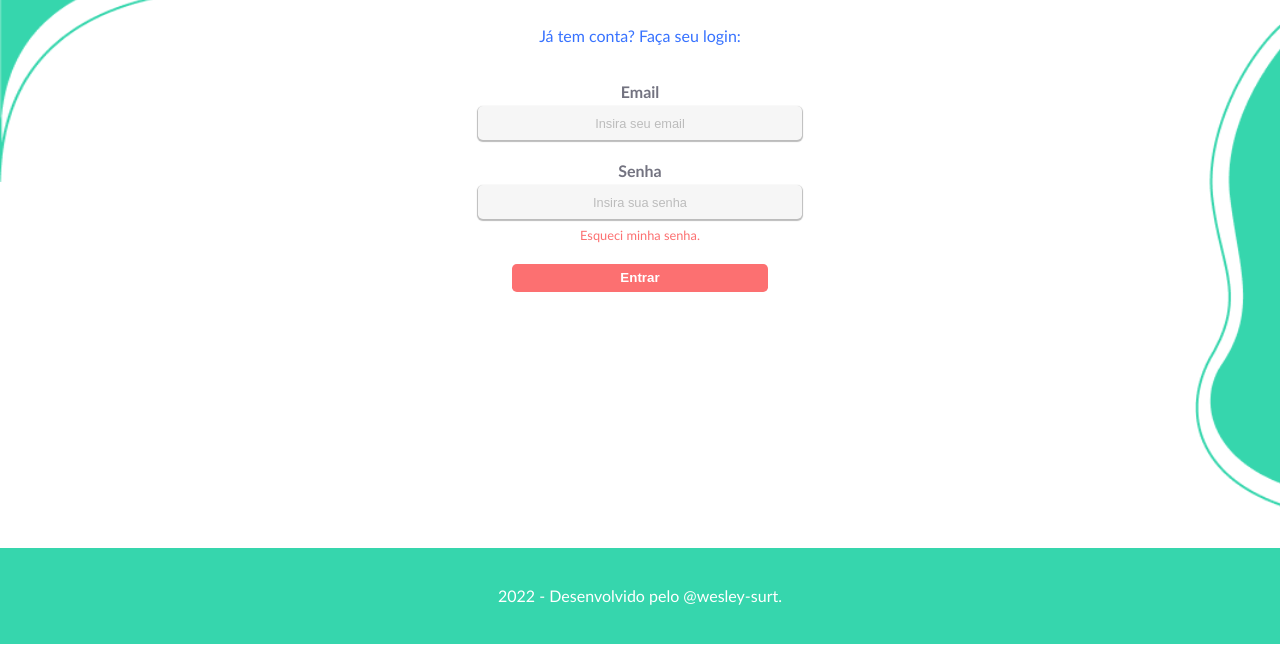
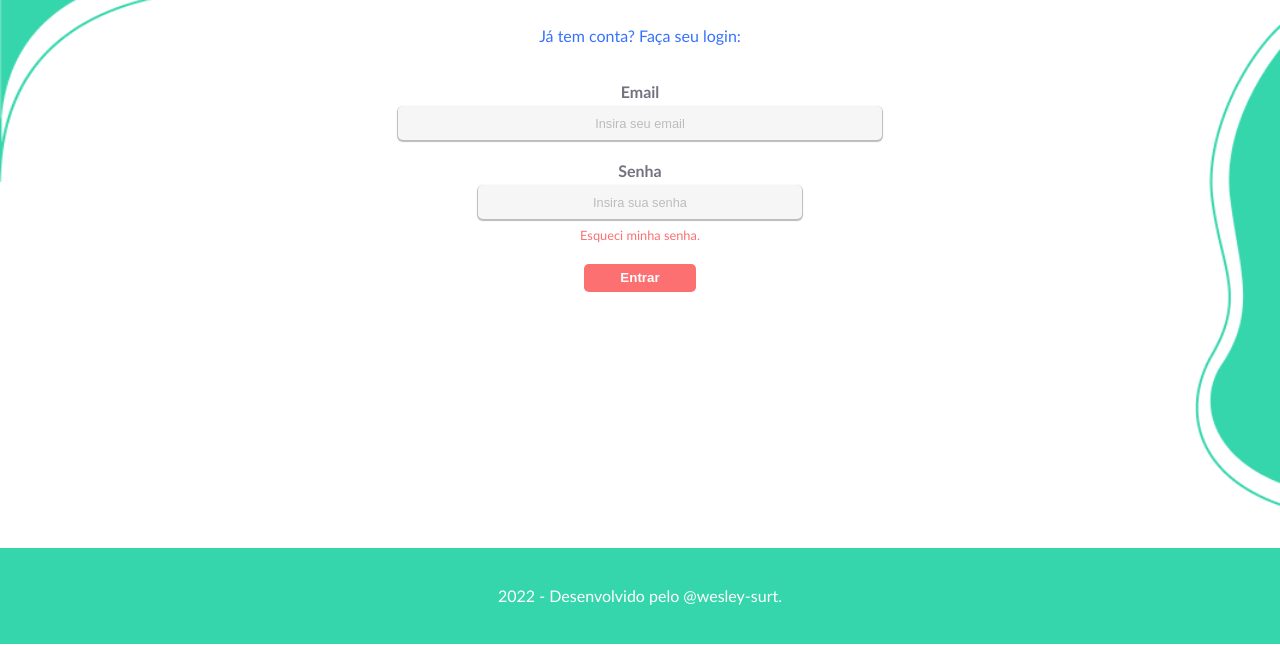
Before and after one commit to wesley-surt/ado-pet, a plain HTML site: page html/login.html in a window 1280 px wide. Shown: the part 153-800 px from the top of the page. Drawn offline with Linux system fonts and the light colour scheme.

Commit message:
pagina login finalizada
tanto a pagina quanto o responsivo

```diff
--- a/css/generico/componentes/formulario/form_cadastro-login.css
+++ b/css/generico/componentes/formulario/form_cadastro-login.css
@@ -6,6 +6,7 @@
 }
 
 .secao3 form {
+    align-items: center;
     display: flex;
     flex-direction: column;
     gap: 1.4rem;
--- a/css/pagina_responsiva/responsivo_login.css
+++ b/css/pagina_responsiva/responsivo_login.css
@@ -28,22 +28,14 @@
 }
 
 @media screen and (min-width: 768px) {
-    .secao2__texto, .botao {
-        width: 16rem;
-    }
-
     .forma2 {
         top: 21%;
-    }
-
-    .forma2 img {
-        width: 5rem;
     }
 }
 
 @media screen and (min-width: 968px) {
-    .secao2__texto {
-        width: 20rem;
+    #email {
+        width: 30rem;
     }
 }
 
```
